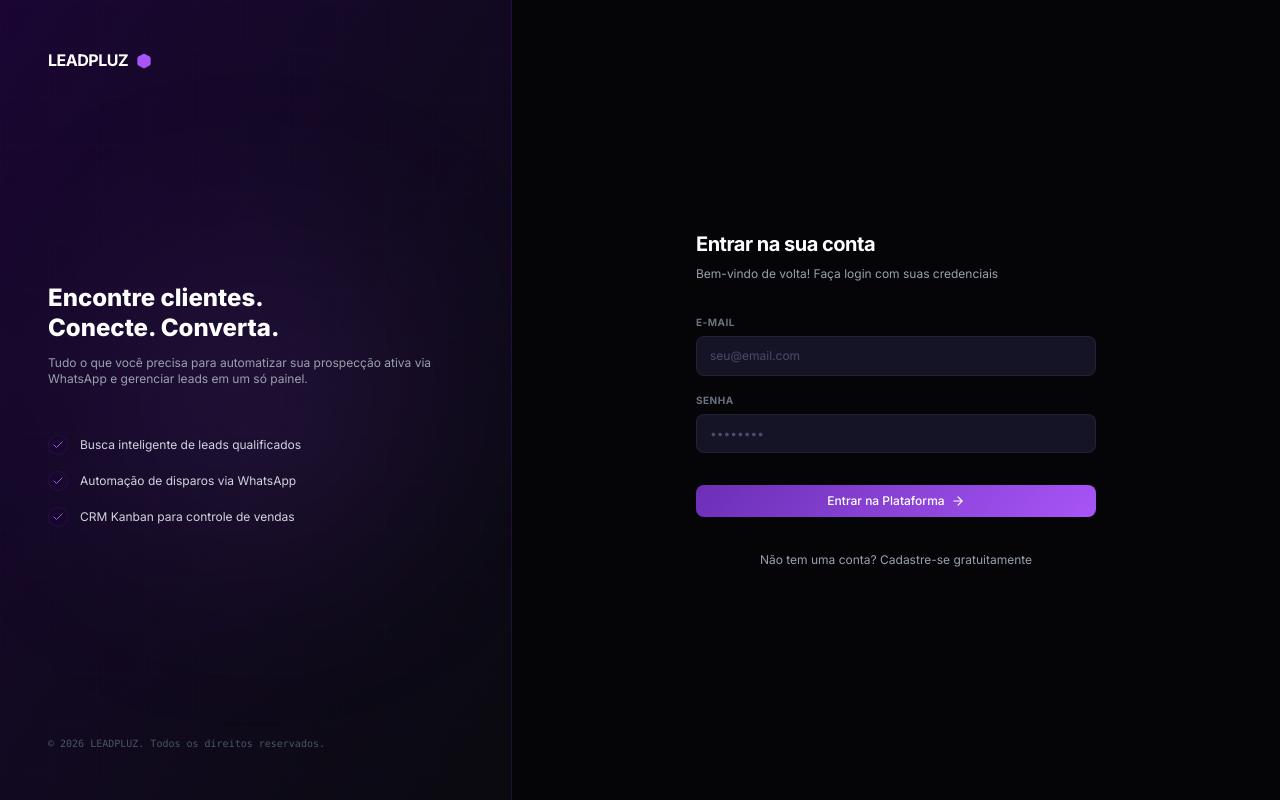
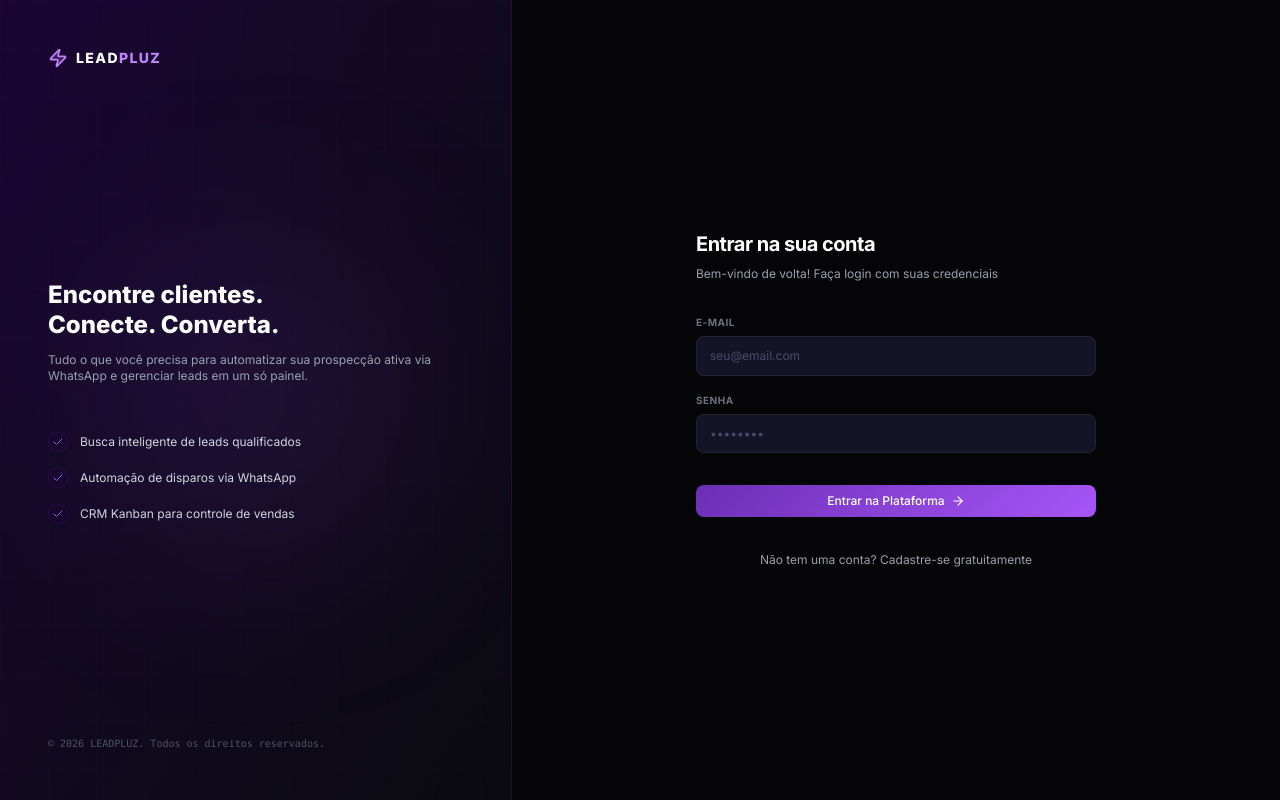
Before and after one commit to oicecelle/leadpluz, a Next.js app in the folder apps/app/: page /login in a window 1280 px wide. Built offline with nearby package versions, Linux system fonts and the light colour scheme; no server answers.

Commit message:
fix: update logo to match landing page

```diff
--- a/apps/app/app/login/page.tsx
+++ b/apps/app/app/login/page.tsx
@@ -3,7 +3,7 @@
 import { useState, useEffect } from "react";
 import { supabase } from "@repo/supabase";
 import { useRouter } from "next/navigation";
-import { Check, Bolt, ArrowRight } from "lucide-react";
+import { Check, Zap, ArrowRight } from "lucide-react";
 
 export default function LoginPage() {
   const router = useRouter();
@@ -95,8 +95,10 @@ export default function LoginPage() {
 
         {/* Top brand */}
         <div className="flex items-center space-x-2 relative z-10">
-          <span className="text-[16px] font-bold tracking-[-0.5px] text-white">LEADPLUZ</span>
-          <Bolt className="w-4 h-4 text-[#a855f7] fill-[#a855f7]" />
+          <Zap className="w-5 h-5 text-purple-400 fill-purple-400/20" />
+          <span className="text-sm font-extrabold tracking-widest text-white uppercase font-sans">
+            LEAD<span className="text-purple-400">PLUZ</span>
+          </span>
         </div>
 
         {/* Mid logo & benefits */}
@@ -136,8 +138,10 @@ export default function LoginPage() {
       <div className="flex-1 bg-[#050508] flex items-center justify-center p-6 relative">
         {/* Small mobile branding header */}
         <div className="absolute top-6 left-6 flex md:hidden items-center space-x-2">
-          <span className="text-[15px] font-bold text-white">LEADPLUZ</span>
-          <Bolt className="w-4 h-4 text-[#a855f7] fill-[#a855f7]" />
+          <Zap className="w-5 h-5 text-purple-400 fill-purple-400/20" />
+          <span className="text-sm font-extrabold tracking-widest text-white uppercase font-sans">
+            LEAD<span className="text-purple-400">PLUZ</span>
+          </span>
         </div>
 
         <div className="w-full max-w-[400px] space-y-6">
--- a/apps/app/components/DashboardLayout.tsx
+++ b/apps/app/components/DashboardLayout.tsx
@@ -14,7 +14,7 @@ import {
   LogOut,
   User,
   AlertTriangle,
-  Bolt,
+  Zap,
   HelpCircle,
   Shield
 } from "lucide-react";
@@ -153,11 +153,13 @@ export default function DashboardLayout({ children }: DashboardLayoutProps) {
         {/* Sidebar - largura fixa 220px, altura 100vh */}
         <aside className="w-[220px] h-screen bg-[#0a0a0f] border-r border-[rgba(139,69,212,0.12)] flex flex-col justify-between flex-shrink-0 sticky top-0 z-30 select-none">
           <div>
-            {/* Logo + Bolt Icon */}
+            {/* Logo + Zap Icon */}
             <div className="p-5 flex items-center justify-between relative">
               <div className="flex items-center space-x-2">
-                <span className="text-[15px] font-bold tracking-[-0.5px] text-white">LEADPLUZ</span>
-                <Bolt className="w-4 h-4 text-[#a855f7] fill-[#a855f7]" />
+                <Zap className="w-5 h-5 text-purple-400 fill-purple-400/20" />
+                <span className="text-sm font-extrabold tracking-widest text-white uppercase font-sans">
+                  LEAD<span className="text-purple-400">PLUZ</span>
+                </span>
                 {isAdminMode && (
                   <span className="text-[9px] bg-[#fbbf24] text-black px-1.5 py-0.5 rounded font-extrabold tracking-wider uppercase ml-1 animate-pulse">
                     ADMIN
```
